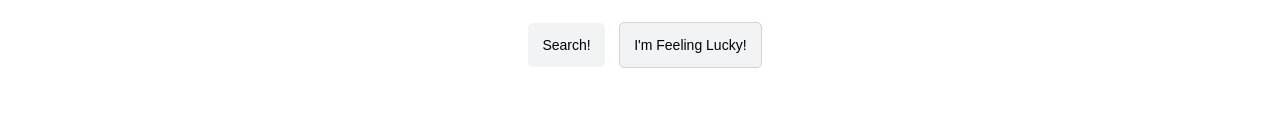
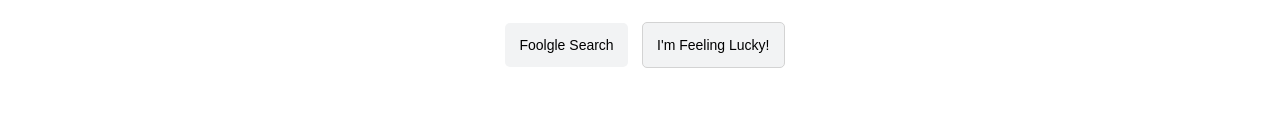
Before and after one commit to cerise-at/searching, a plain HTML site: page client/index.html in a window 1280 px wide. Shown: the part 368-485 px from the top of the page. Drawn offline with Linux system fonts and the light colour scheme.

Commit message:
foolgle search button

```diff
--- a/client/index.html
+++ b/client/index.html
@@ -47,7 +47,7 @@
                 <input id="search-input" class="search-input" type="text">
             </div>
             <div class="search-btns">
-                <input type="submit" value="Search!">
+                <input type="submit" value="Foolgle Search">
                 <input type="button" value="I'm Feeling Lucky!">
             </div>
         </form>
```
